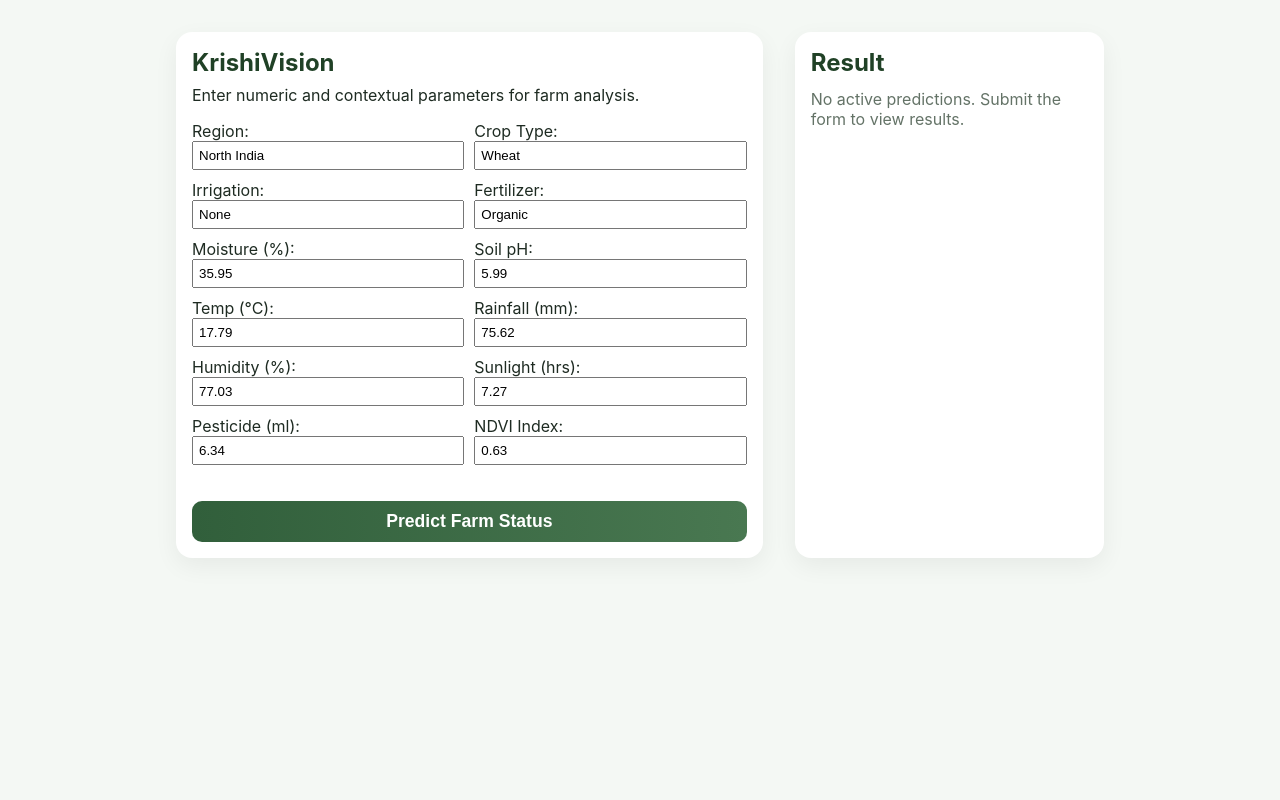
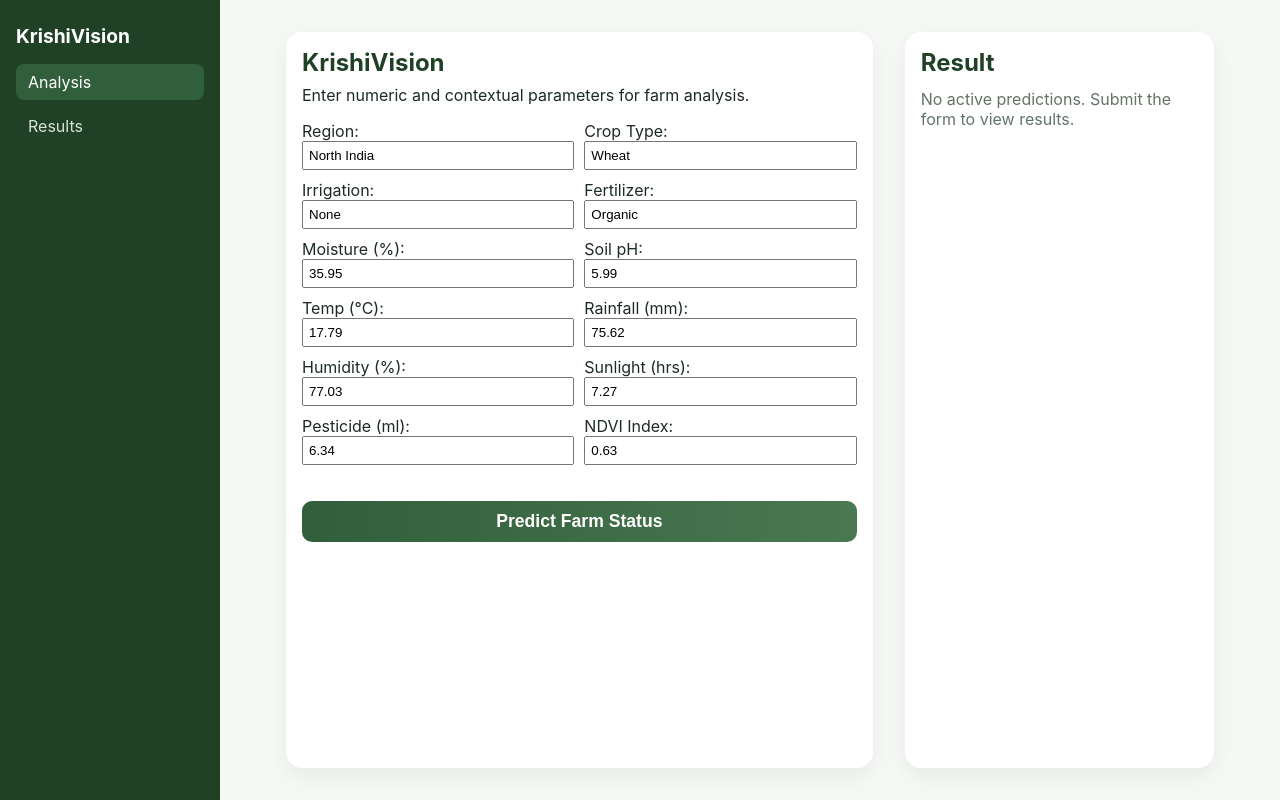
Before and after one commit to vermaaaditya/krishivision, a React app in the folder frontend/: page / in a window 1280 px wide. Built offline with nearby package versions, Linux system fonts and the light colour scheme; the HTML template or start-up script is replaced by a standard one.

Commit message:
feat(frontend): integrate new layout with sidebar and styles
Agent-Logs-Url: https://github.com/vermaaaditya/krishivision/sessions/b53be573-f29f-422f-a6c3-bb744678ade1

Co-authored-by: vermaaaditya <207526940+vermaaaditya@users.noreply.github.com>

```diff
--- a/frontend/src/App.css
+++ b/frontend/src/App.css
@@ -1,9 +1,57 @@
 .app-shell {
   max-width: 960px;
-  margin: 0 auto;
+  margin: 0;
   padding: 2rem 1rem;
   display: grid;
   gap: 1rem;
+  width: 100%;
+}
+
+.main-layout {
+  min-height: 100vh;
+  display: flex;
+  background: #f5f8f4;
+}
+
+.sidebar {
+  width: 220px;
+  background: #204126;
+  color: #fff;
+  padding: 1.5rem 1rem;
+  display: flex;
+  flex-direction: column;
+  gap: 1rem;
+}
+
+.sidebar-brand {
+  font-size: 1.2rem;
+  font-weight: 700;
+}
+
+.sidebar-nav {
+  display: flex;
+  flex-direction: column;
+  gap: 0.5rem;
+}
+
+.sidebar-link {
+  color: #d6e3d7;
+  text-decoration: none;
+  padding: 0.5rem 0.75rem;
+  border-radius: 8px;
+}
+
+.sidebar-link:hover,
+.sidebar-link.active {
+  background: #315f3b;
+  color: #fff;
+}
+
+.content-area {
+  flex: 1;
+  overflow-y: auto;
+  display: flex;
+  justify-content: center;
 }
 
 .panel {
--- a/frontend/src/App.jsx
+++ b/frontend/src/App.jsx
@@ -1,5 +1,6 @@
 import { useState } from 'react'
 import { predictTabularCropDisease } from './api/client'
+import Layout from './components/Layout'
 import './App.css'
 
 function App() {
@@ -54,8 +55,9 @@ function App() {
   }
 
   return (
+    <Layout>
       <main className="app-shell" style={{display: 'flex', gap: '2rem'}}>
-      <section className="panel" style={{flex: 2}}>
+        <section className="panel" style={{flex: 2}} id="analysis">
           <h1>KrishiVision</h1>
           <p className="subtitle">Enter numeric and contextual parameters for farm analysis.</p>
 
@@ -105,7 +107,7 @@ function App() {
           {error && <p className="message error">{error}</p>}
         </section>
 
-      <section className="panel" style={{flex: 1}}>
+        <section className="panel" style={{flex: 1}} id="results">
           <h2>Result</h2>
           {result ? (
             <div className="result" style={{textAlign: 'left'}}>
@@ -135,6 +137,7 @@ function App() {
           )}
         </section>
       </main>
+    </Layout>
   )
 }
 
--- /dev/null
+++ b/frontend/src/components/Sidebar.jsx
@@ -0,0 +1,17 @@
+const Sidebar = () => {
+  return (
+    <aside className="sidebar" aria-label="Primary">
+      <div className="sidebar-brand">KrishiVision</div>
+      <nav className="sidebar-nav">
+        <a className="sidebar-link active" href="#analysis" aria-current="page">
+          Analysis
+        </a>
+        <a className="sidebar-link" href="#results">
+          Results
+        </a>
+      </nav>
+    </aside>
+  )
+}
+
+export default Sidebar
```
Lines whose indentation alone changed are shown as unchanged.
